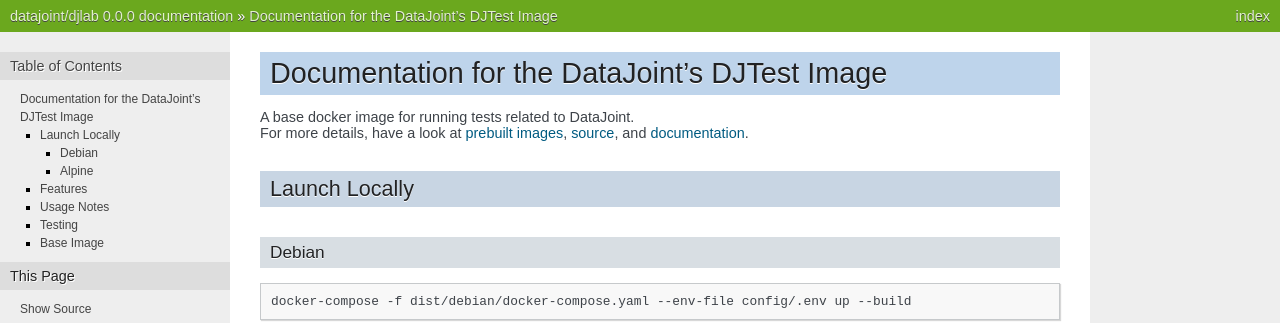
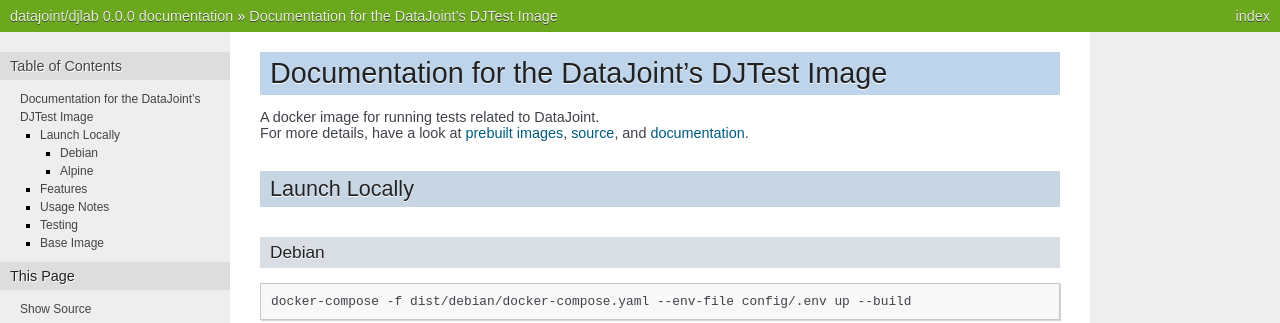
Before and after one commit to tabedzki/djtest-docker, a Sphinx documentation site: the page built from docs/index.rst, in a window 1280 px wide. Shown: the top 323 px of the page. Built offline with Sphinx 7.4.7, drawn with Linux system fonts in a browser that asks for light colours.

Commit message:
doc wording

```diff
--- a/README.rst
+++ b/README.rst
@@ -1,5 +1,5 @@
 datajoint/djtest
 ###############
 
-| A base docker image for running tests related to DataJoint.
+| A docker image for running tests related to DataJoint.
 | For more details, have a look at `prebuilt images <https://hub.docker.com/r/datajoint/djtest>`_, `source <https://github.com/datajoint/djtest-docker>`_, and `documentation <https://datajoint.github.io/djtest-docker>`_.
--- a/docs/index.rst
+++ b/docs/index.rst
@@ -1,7 +1,7 @@
 Documentation for the DataJoint's DJTest Image
 #############################################
 
-| A base docker image for running tests related to DataJoint.
+| A docker image for running tests related to DataJoint.
 | For more details, have a look at `prebuilt images <https://hub.docker.com/r/datajoint/djtest>`_, `source <https://github.com/datajoint/djtest-docker>`_, and `documentation <https://datajoint.github.io/djtest-docker>`_.
 
 .. toctree::
```
